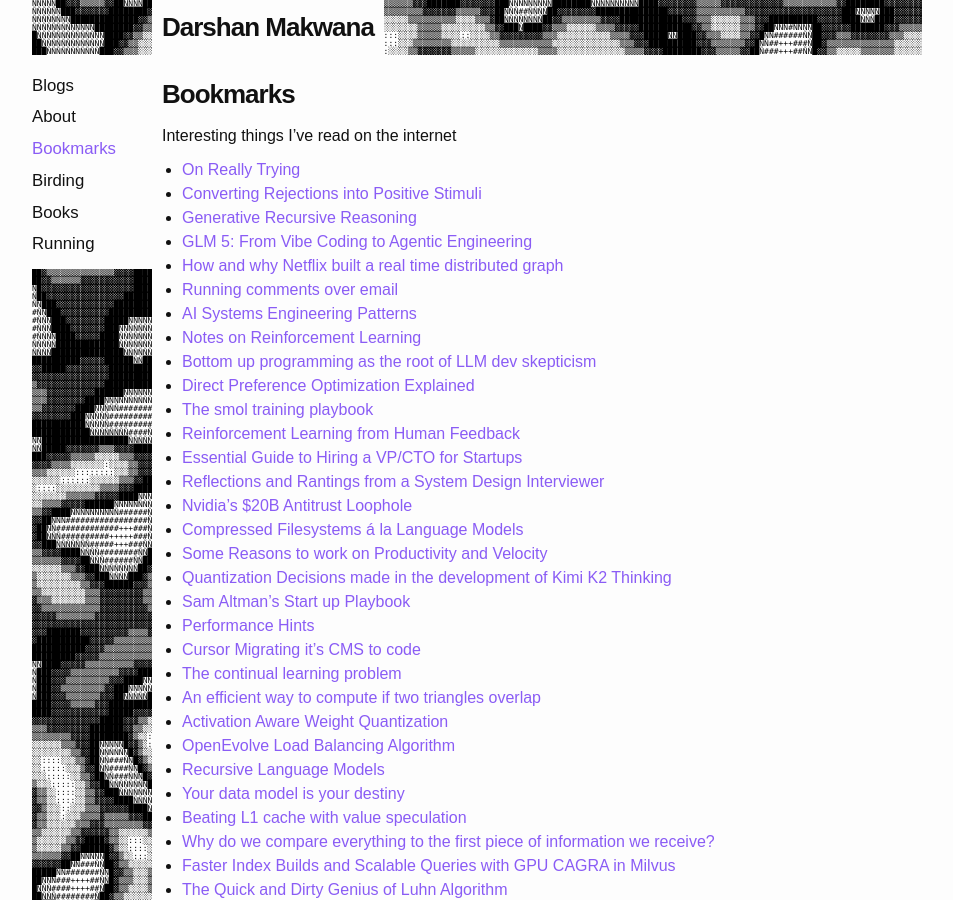
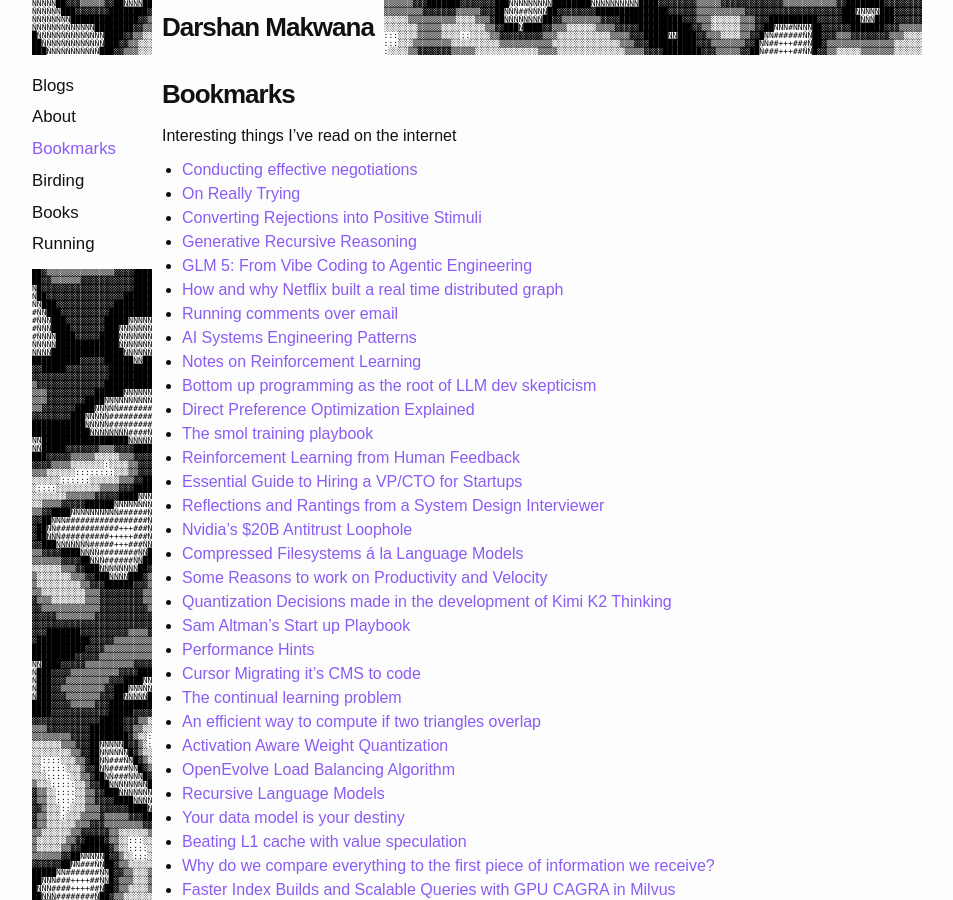
Before and after one commit to darshanmakwana412/darshanmakwana412.github.io, a Jekyll site: the page built from bookmarks.md, in a window 1280 px wide and 900 px high. Shown: the whole window, without its empty margins (163-1116 px from the left). Built offline with Jekyll 4.4.1, drawn with Linux system fonts in a browser that asks for light colours.

Commit message:
effective negotiations

```diff
--- a/bookmarks.md
+++ b/bookmarks.md
@@ -6,6 +6,7 @@ title: Bookmarks
 
 Interesting things I've read on the internet
 
+- [Conducting effective negotiations](https://www.youtube.com/watch?v=rCmvMDrCWjs&t=510s)
 - [On Really Trying](https://gwern.net/on-really-trying)
 - [Converting Rejections into Positive Stimuli](https://gwern.net/doc/psychology/writing/2014-rubin.pdf)
 - [Generative Recursive Reasoning](https://ahn-ml.github.io/gram-website/)
```
